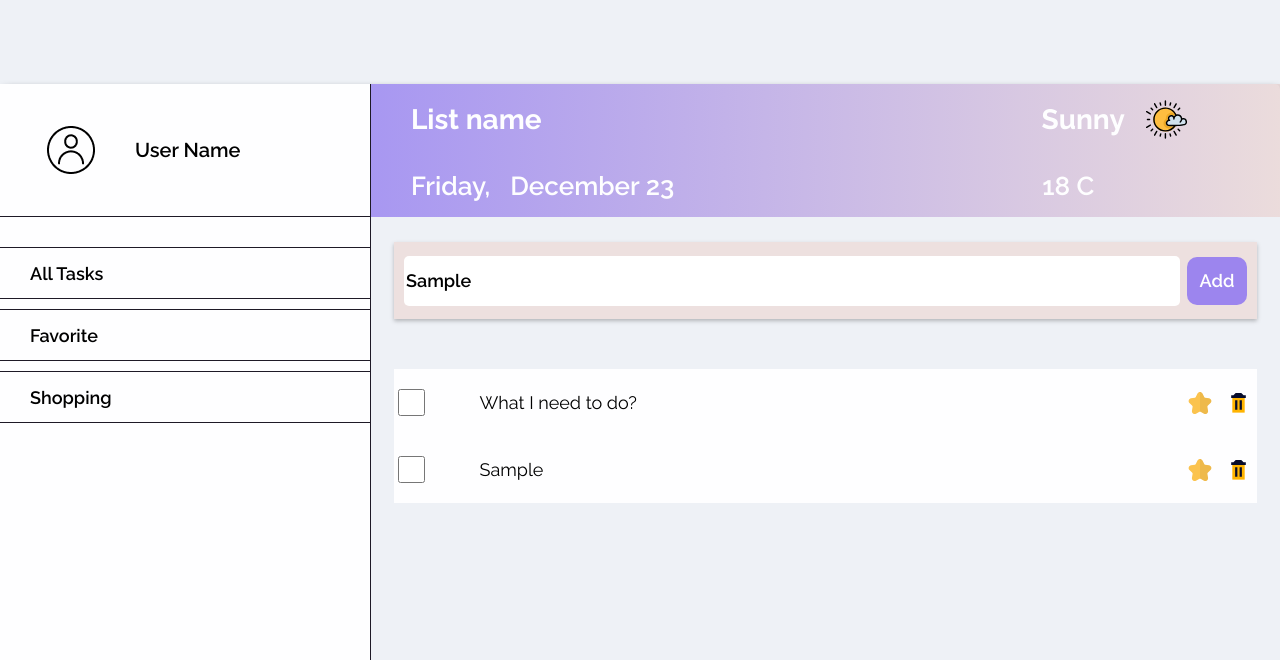
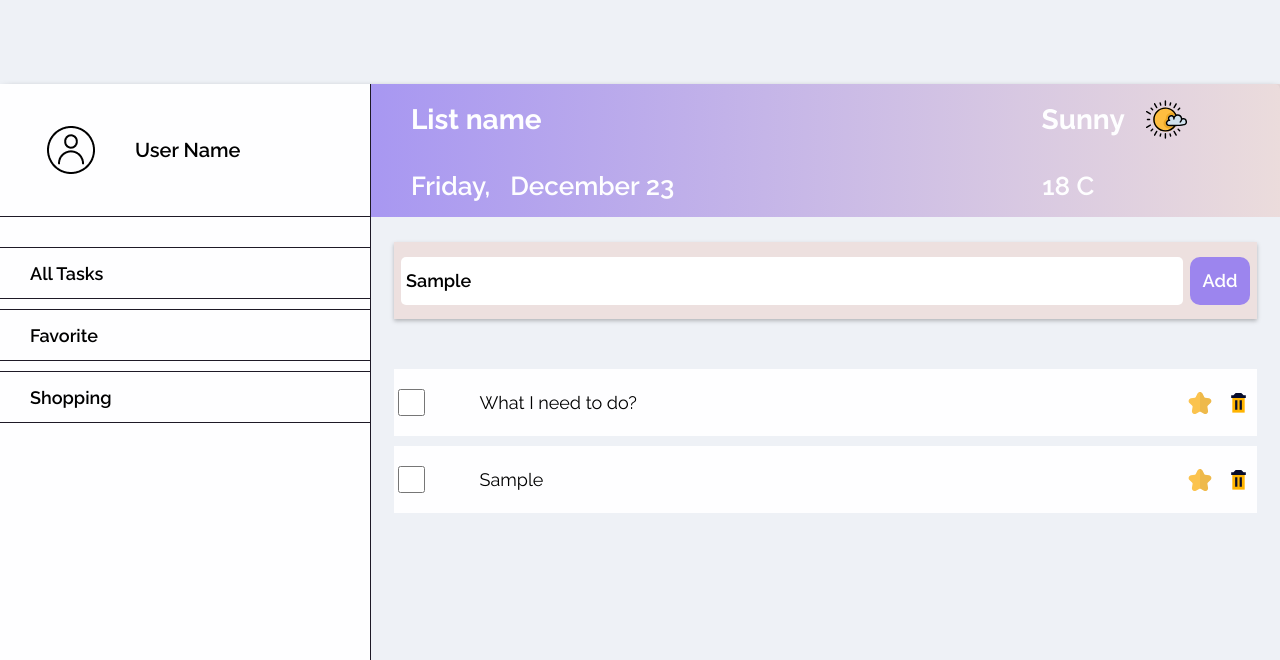
Before and after one commit to ruslansymonenko/simple-do, a plain HTML site: page index.html in a window 1280 px wide. Both pictures are taken after typing "Sample" into the empty fields and a click on the button "Add". Shown: the top 660 px of the page. Drawn offline with Linux system fonts and the light colour scheme.

Commit message:
fixed problem with checkbox after rendering

```diff
--- a/src/css/style.css
+++ b/src/css/style.css
@@ -225,6 +225,7 @@ body {
   border: none;
   border-radius: 5px;
   font-weight: 600;
+  padding: 0 5px;
 }
 
 .new-task__text:focus{
@@ -263,6 +264,7 @@ body {
   width: 863px;
   min-height: 67px;
   background-color: #FEFEFF;
+  margin-bottom: 10px;
 }
 .task-check {
   width: 27px;
--- a/src/js/modules/taskRender.js
+++ b/src/js/modules/taskRender.js
@@ -14,7 +14,7 @@ export function taskRender (taskText, checked = false, favorite = false) {
     let checkBox = document.createElement('input');
     checkBox.classList.add('task-check');
     checkBox.setAttribute('type', 'checkbox');
-    checkBox.value = check;
+    checkBox.checked = check;
 
     let textContainer = document.createElement('div');
     textContainer.classList.add('task-text');
```
